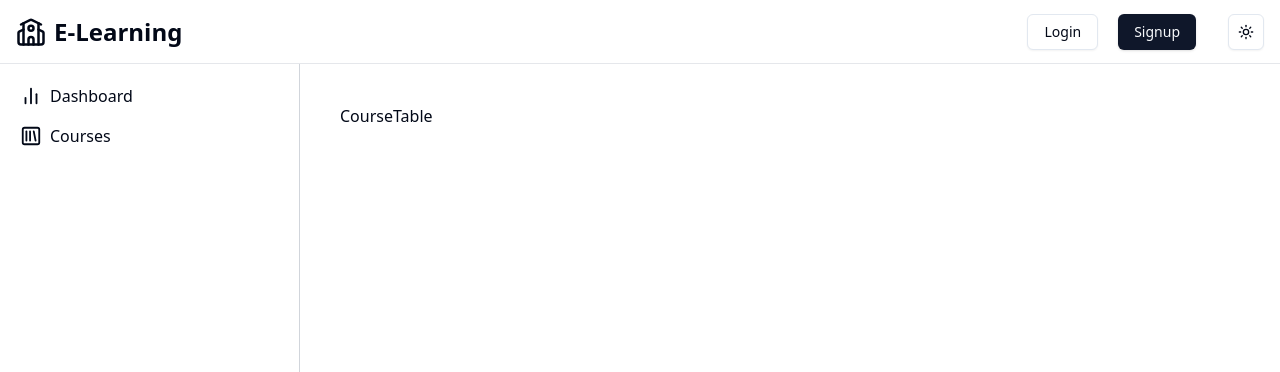
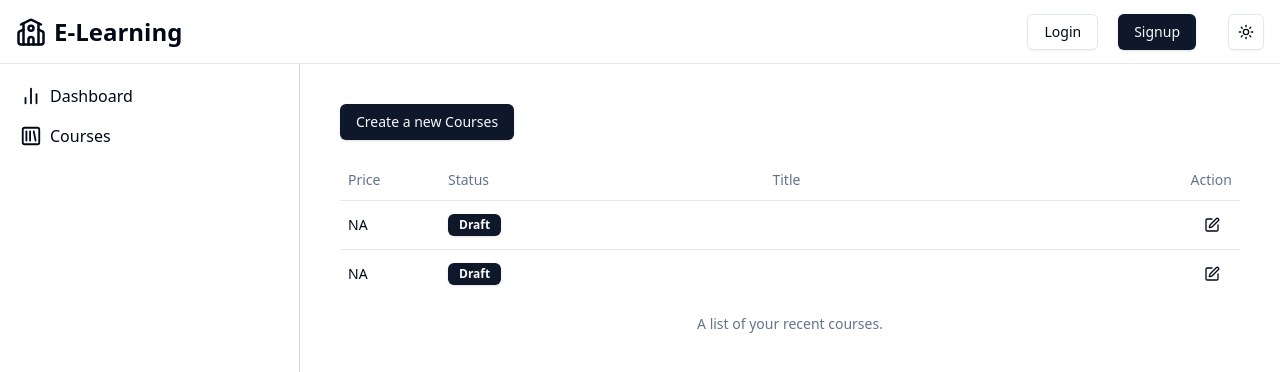
Before and after one commit to abhisheksh99/LMS_v2, a React (Vite) app in the folder frontend/: page /admin/courses in a window 1280 px wide. Shown: the top 372 px of the page. Built offline with nearby package versions, Linux system fonts and the light colour scheme.

Commit message:
CourseTable Ui created

```diff
--- /dev/null
+++ b/frontend/src/components/ui/table.jsx
@@ -0,0 +1,86 @@
+import * as React from "react"
+
+import { cn } from "@/lib/utils"
+
+const Table = React.forwardRef(({ className, ...props }, ref) => (
+  <div className="relative w-full overflow-auto">
+    <table
+      ref={ref}
+      className={cn("w-full caption-bottom text-sm", className)}
+      {...props} />
+  </div>
+))
+Table.displayName = "Table"
+
+const TableHeader = React.forwardRef(({ className, ...props }, ref) => (
+  <thead ref={ref} className={cn("[&_tr]:border-b", className)} {...props} />
+))
+TableHeader.displayName = "TableHeader"
+
+const TableBody = React.forwardRef(({ className, ...props }, ref) => (
+  <tbody
+    ref={ref}
+    className={cn("[&_tr:last-child]:border-0", className)}
+    {...props} />
+))
+TableBody.displayName = "TableBody"
+
+const TableFooter = React.forwardRef(({ className, ...props }, ref) => (
+  <tfoot
+    ref={ref}
+    className={cn("border-t bg-muted/50 font-medium [&>tr]:last:border-b-0", className)}
+    {...props} />
+))
+TableFooter.displayName = "TableFooter"
+
+const TableRow = React.forwardRef(({ className, ...props }, ref) => (
+  <tr
+    ref={ref}
+    className={cn(
+      "border-b transition-colors hover:bg-muted/50 data-[state=selected]:bg-muted",
+      className
+    )}
+    {...props} />
+))
+TableRow.displayName = "TableRow"
+
+const TableHead = React.forwardRef(({ className, ...props }, ref) => (
+  <th
+    ref={ref}
+    className={cn(
+      "h-10 px-2 text-left align-middle font-medium text-muted-foreground [&:has([role=checkbox])]:pr-0 [&>[role=checkbox]]:translate-y-[2px]",
+      className
+    )}
+    {...props} />
+))
+TableHead.displayName = "TableHead"
+
+const TableCell = React.forwardRef(({ className, ...props }, ref) => (
+  <td
+    ref={ref}
+    className={cn(
+      "p-2 align-middle [&:has([role=checkbox])]:pr-0 [&>[role=checkbox]]:translate-y-[2px]",
+      className
+    )}
+    {...props} />
+))
+TableCell.displayName = "TableCell"
+
+const TableCaption = React.forwardRef(({ className, ...props }, ref) => (
+  <caption
+    ref={ref}
+    className={cn("mt-4 text-sm text-muted-foreground", className)}
+    {...props} />
+))
+TableCaption.displayName = "TableCaption"
+
+export {
+  Table,
+  TableHeader,
+  TableBody,
+  TableFooter,
+  TableHead,
+  TableRow,
+  TableCell,
+  TableCaption,
+}
--- a/frontend/src/pages/Admin/Course/CourseTable.jsx
+++ b/frontend/src/pages/Admin/Course/CourseTable.jsx
@@ -1,9 +1,51 @@
 import React from 'react'
+import { Button } from '@/components/ui/button'
+import { Badge } from '@/components/ui/badge'
+import { Edit, Loader2 } from 'lucide-react'
+import {
+  Table,
+  TableBody,
+  TableCaption,
+  TableCell,
+  TableHead,
+  TableHeader,
+  TableRow
+} from '@/components/ui/table'
+import { useNavigate } from 'react-router-dom'
 
 const CourseTable = () => {
+  const navigate=useNavigate();
+
+
+  const courses=[1,2];
   return (
-    <div>CourseTable</div>
-  )
-}
+    <div>
+      <Button onClick={() => navigate(`create`)} >Create a new Courses</Button>
+      <Table className="mt-5">
+        <TableCaption>A list of your recent courses.</TableCaption>
+        <TableHeader>
+          <TableRow>
+            <TableHead className="w-[100px]">Price</TableHead>
+            <TableHead>Status</TableHead>
+            <TableHead>Title</TableHead>
+            <TableHead className="text-right">Action</TableHead>
+          </TableRow>
+        </TableHeader>
+        <TableBody>
+          {courses.map((course) => (
+            <TableRow key={course._id}>
+              <TableCell className="font-medium">{course?.coursePrice || "NA"}</TableCell>
+              <TableCell> <Badge>{course.isPublished ? "Published" : "Draft"}</Badge> </TableCell>
+              <TableCell>{course.courseTitle}</TableCell>
+              <TableCell className="text-right">
+                 <Button size='sm' variant='ghost' onClick={() => navigate(`${course._id}`)}><Edit/></Button>
+              </TableCell>
+            </TableRow>
+          ))}
+        </TableBody>
+      </Table>
+    </div>
+  );
+};
 
-export default CourseTable
+export default CourseTable;
```
